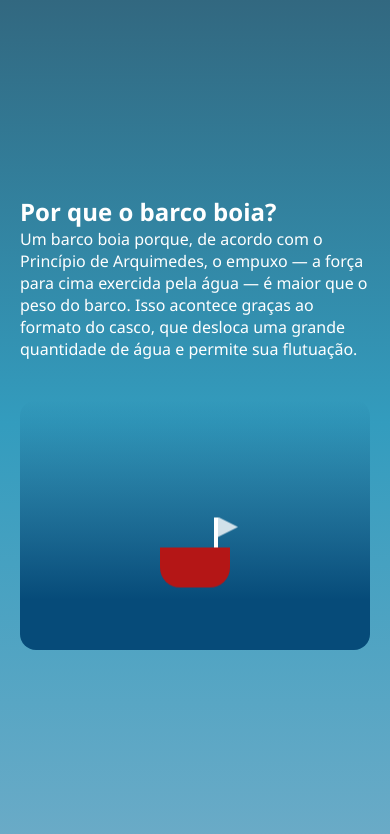
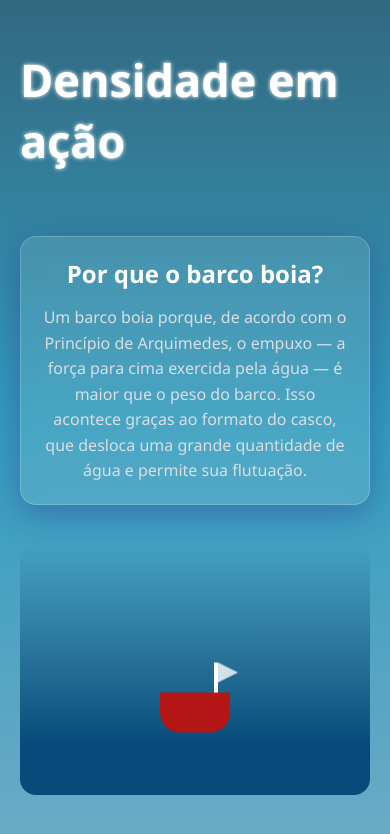
Before and after one commit to Cauadeassis/siteFeiraDeCiencias, a Next.js app: page /secondaryPage in a window 390 px wide. Shown: the top 834 px of the page. Built offline with nearby package versions, Linux system fonts and the light colour scheme.

Commit message:
Add quiz href and link feature on `secondaryPage.jsx`

```diff
--- a/pages/index.jsx
+++ b/pages/index.jsx
@@ -20,7 +20,7 @@ export default function MainPage() {
                                 <a href="#experimentos" className={styles.a}>Experimentos</a>
                             </li>
                             <li className={styles.li}>
-                                <a href="#" className={styles.a}>Quiz</a>
+                                <a href="https://create.kahoot.it/share/densidade/e0721a7f-3bb2-4453-abc9-72191adadda2" className={styles.a} target="_blank">Quiz</a>
                             </li>
                             <li className={styles.li}>
                                 <a href="secondaryPage" className={styles.a}>Animação</a>
--- a/pages/secondaryPage.jsx
+++ b/pages/secondaryPage.jsx
@@ -6,18 +6,21 @@ export default function secondaryPage() {
     return (
         <body className={styles.body}>
             <div className={styles.container}>
-                <div className={styles.textoBox}>
-                    <h2 className={styles.h2}>Por que o barco boia?</h2>
-                    <p className={styles.p}>
+                <a href="/" className={styles.a}>
+                    <h1 className={styles.mainTitle}>Densidade em ação</h1>
+                </a>
+                <div className={styles.textBox}>
+                    <h2 className={styles.secondaryTitle}>Por que o barco boia?</h2>
+                    <p className={styles.paragraph}>
                         Um barco boia porque, de acordo com o Princípio de Arquimedes, o empuxo — a força para cima exercida pela água —
                         é maior que o peso do barco. Isso acontece graças ao formato do casco, que desloca uma grande quantidade de água
                         e permite sua flutuação.
                     </p>
                 </div>
 
-                <div className={styles.mar}>
-                    <div className={styles.barco}>
-                        <div className={styles.vela}></div>
+                <div className={styles.ocean}>
+                    <div className={styles.boat}>
+                        <div className={styles.sail}></div>
                     </div>
                 </div>
             </div>
--- a/styles/global.css
+++ b/styles/global.css
@@ -8,3 +8,9 @@ html {
     padding: 0;
     box-sizing: border-box;
 }
+
+a,
+Link {
+    color: inherit;
+    text-decoration: none;
+}
--- a/styles/mainPage.module.css
+++ b/styles/mainPage.module.css
@@ -45,7 +45,6 @@
     padding: 10px;
     text-align: center;
     color: white;
-    text-decoration: none;
     font-weight: bold;
     transition: 0.5s;
     border-radius: 5px;
--- a/styles/secondaryPage.module.css
+++ b/styles/secondaryPage.module.css
@@ -18,7 +18,7 @@
     gap: 40px;
 }
 
-.texto-box {
+.textBox {
     background: rgba(255, 255, 255, 0.1);
     backdrop-filter: blur(10px);
     -webkit-backdrop-filter: blur(10px);
@@ -31,19 +31,31 @@
     transition: all 0.3s ease;
 }
 
-.texto-box .h2 {
+.mainTitle {
+    color: white;
+    font-size: 50px;
+    margin-bottom: 25px;
+    text-shadow: 0 0 4px white;
+}
+
+.a:hover .mainTitle {
+    transform: scale(1.1);
+    cursor: pointer;
+}
+
+.textBox .secondaryTitle {
     font-size: 2rem;
     margin-bottom: 15px;
     color: #ffffff;
 }
 
-.texto-box .p {
+.textBox .paragraph {
     font-size: 1.1rem;
     line-height: 1.6;
     color: #dcdde1;
 }
 
-.mar {
+.ocean {
     position: relative;
     width: 100%;
     height: 250px;
@@ -52,7 +64,7 @@
     background: linear-gradient(to top, #064b79 20%, transparent 100%);
 }
 
-.barco {
+.boat {
     position: absolute;
     bottom: 60px;
     left: 50%;
@@ -64,7 +76,7 @@
     animation: flutuar 3s ease-in-out infinite;
 }
 
-.vela {
+.sail {
     position: absolute;
     bottom: 40px;
     left: 80%;
@@ -74,7 +86,7 @@
     transform: translateX(-50%);
 }
 
-.vela::before {
+.sail::before {
     content: '';
     position: absolute;
     left: 4px;
@@ -98,28 +110,32 @@
 }
 
 @media (max-width: 600px) {
-    .texto-box {
+    .mainTitle {
+        font-size: 45px;
+    }
+
+    .textBox {
         padding: 20px;
     }
 
-    .texto-box .h2 {
+    .textBox .secondaryTitle {
         font-size: 1.5rem;
     }
 
-    .texto-box .p {
+    .textBox .paragraph {
         font-size: 1rem;
     }
 
-    .barco {
+    .boat {
         width: 70px;
         height: 40px;
     }
 
-    .vela {
+    .sail {
         height: 30px;
     }
 
-    .vela::before {
+    .sail::before {
         width: 20px;
         height: 20px;
     }
```
